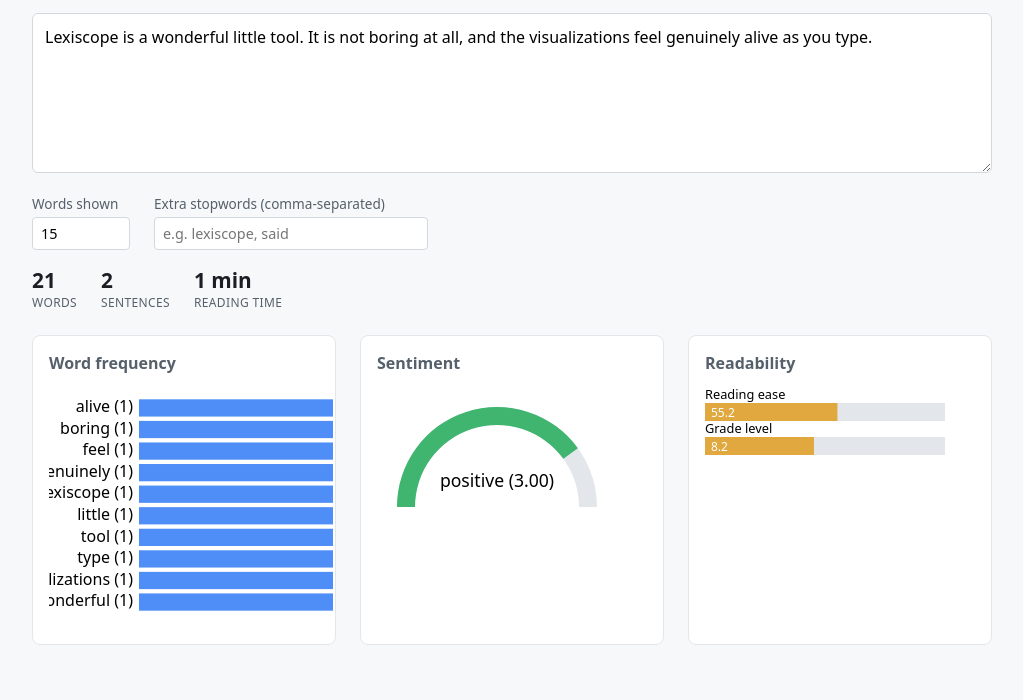
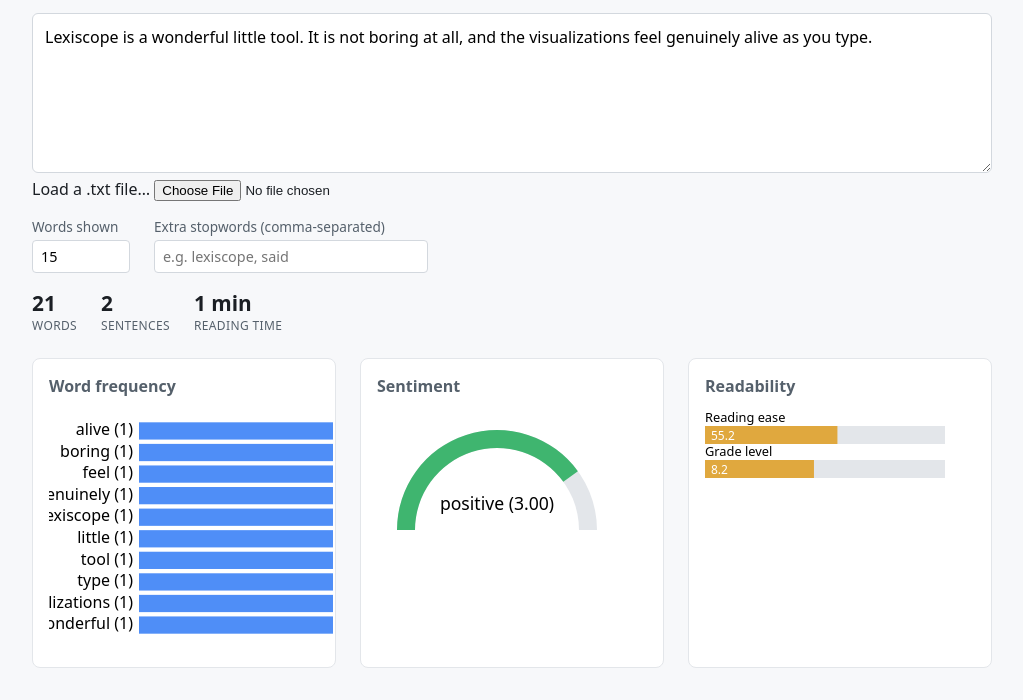
Before and after one commit to ctkrug/lexiscope, a website built with Vite: page index.html in a window 1280 px wide. Shown: the part 125-825 px from the top of the page, without its empty margins (128-1151 px from the left). Before the commit the page ends 802 px from the top, so only its background shows below. Built offline with nearby package versions, Linux system fonts and the light colour scheme.

Commit message:
feat(ui): add a .txt file picker control
Markup only; drag-and-drop and file-read wiring land in the next
commit.

```diff
--- a/index.html
+++ b/index.html
@@ -14,9 +14,13 @@
       </header>
       <textarea
         id="input"
-        placeholder="Paste some text to see it analyzed..."
+        placeholder="Paste some text to see it analyzed, or drop a .txt file here..."
         spellcheck="false"
       ></textarea>
+      <div id="file-controls">
+        <label id="file-drop-label" for="file-input">Load a .txt file&hellip;</label>
+        <input type="file" id="file-input" accept=".txt,text/plain" />
+      </div>
       <section id="settings">
         <label for="word-limit">
           Words shown
```
